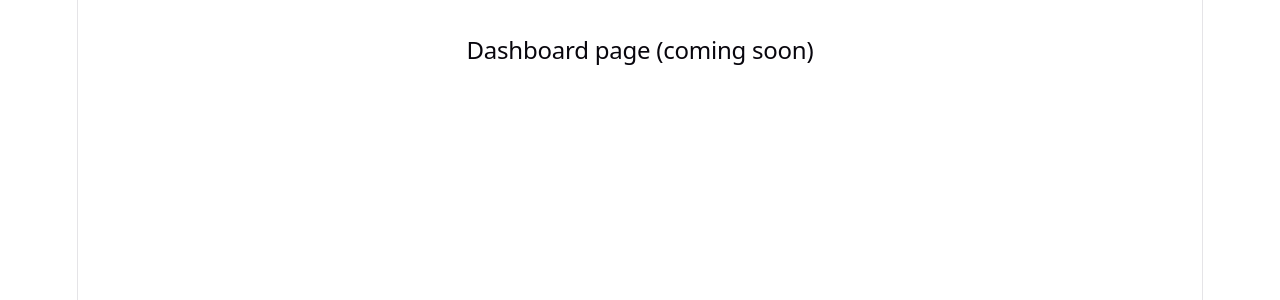
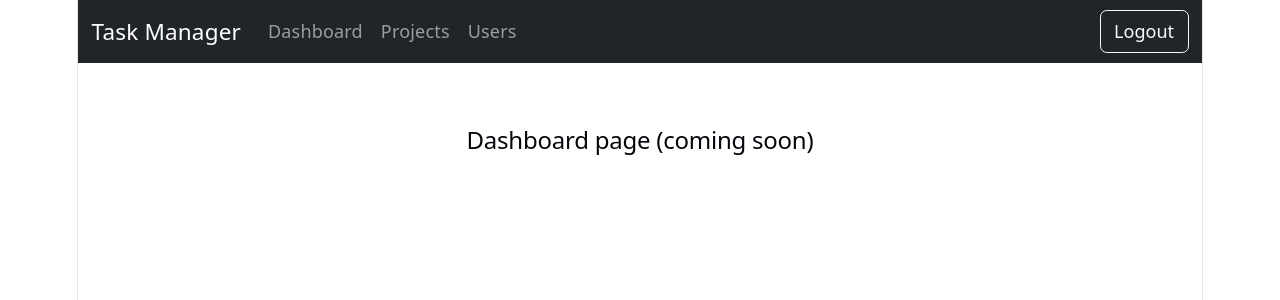
Before and after one commit to harshaayiniekathirgamanathan/Task-Management-Web-Project, a React (Vite) app in the folder client/: page / in a window 1280 px wide. Shown: the top 300 px of the page. Built offline with nearby package versions, Linux system fonts and the light colour scheme; no server answers; sample sign-in values are in the browser's storage.

Commit message:
refactor: organize routes with layout and improve comments

```diff
--- a/client/src/AppRoutes.jsx
+++ b/client/src/AppRoutes.jsx
@@ -1,4 +1,5 @@
 import { Routes, Route } from 'react-router-dom';
+import Layout from './components/Layout';
 import ProtectedRoute from './components/ProtectedRoute';
 
 function Placeholder({ name }) {
@@ -8,10 +9,11 @@ function Placeholder({ name }) {
 export default function AppRoutes() {
   return (
     <Routes>
-      {/* Public */}
+      {/* Public - no navbar */}
       <Route path="/login" element={<Placeholder name="Login" />} />
 
-      {/* Any logged-in user */}
+      {/* Pages WITH the navbar */}
+      <Route element={<Layout />}>
         <Route path="/" element={<ProtectedRoute><Placeholder name="Dashboard" /></ProtectedRoute>} />
         <Route path="/projects" element={<ProtectedRoute><Placeholder name="Projects" /></ProtectedRoute>} />
         <Route path="/projects/:id" element={<ProtectedRoute><Placeholder name="Project detail" /></ProtectedRoute>} />
@@ -19,6 +21,7 @@ export default function AppRoutes() {
 
         {/* Admins only */}
         <Route path="/users" element={<ProtectedRoute roles={['admin']}><Placeholder name="Users" /></ProtectedRoute>} />
+      </Route>
     </Routes>
   );
 }
```
Lines whose indentation alone changed are shown as unchanged.
